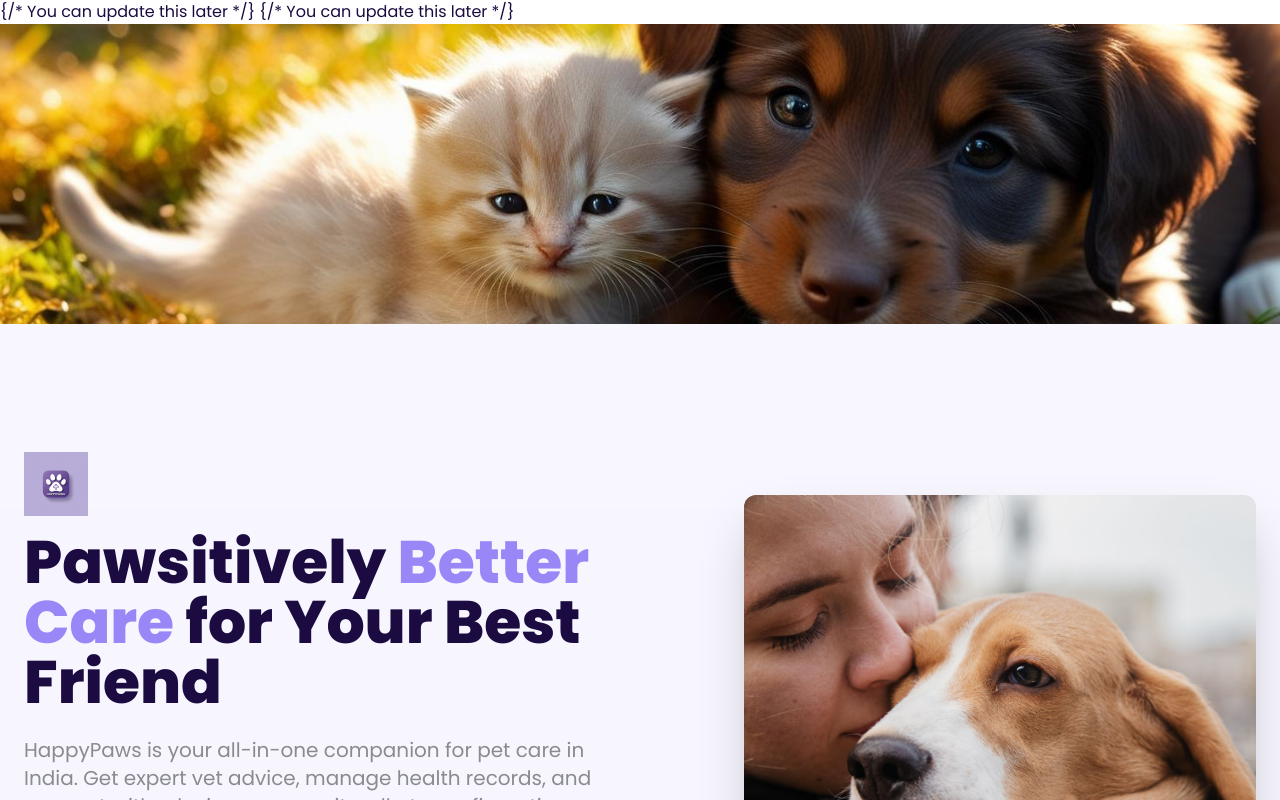
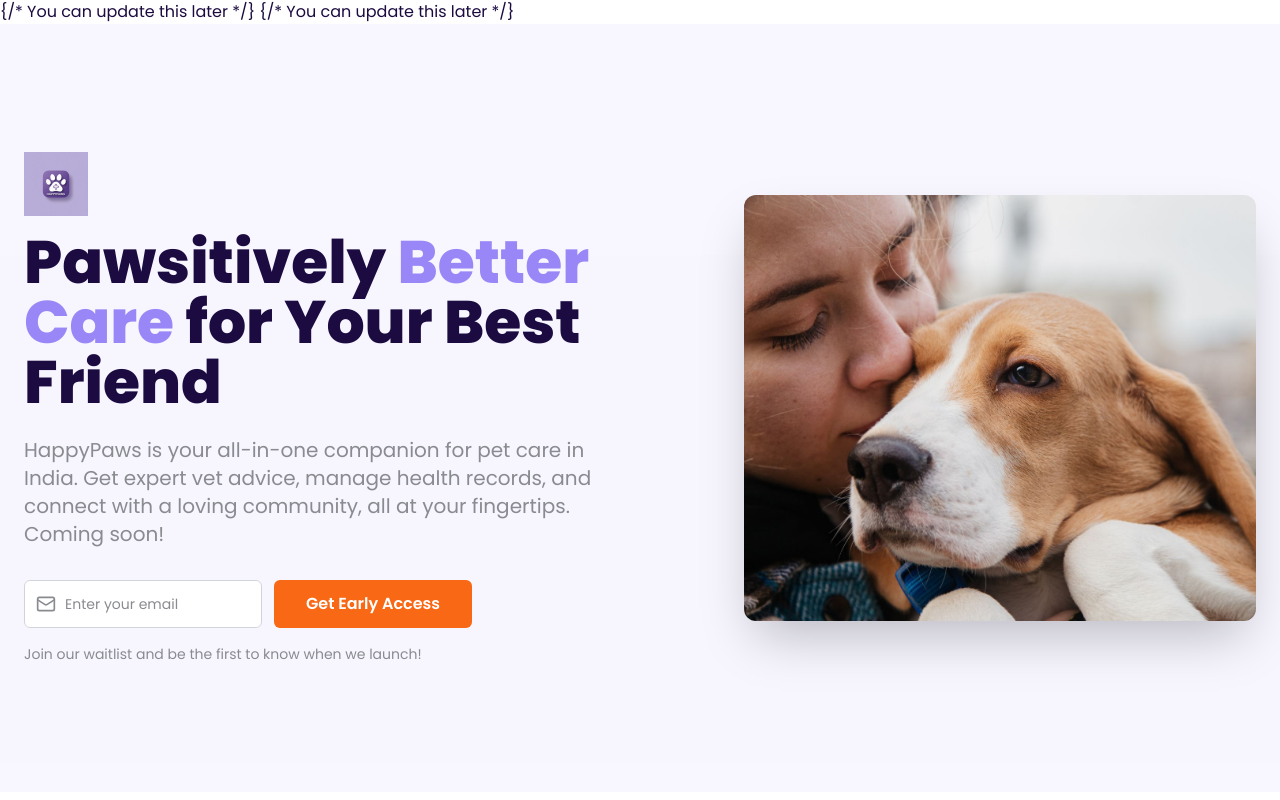
Before and after one commit to palomasharma/pawsitive-landing-india, a React (Vite) app: page / in a window 1280 px wide. Shown: the top 800 px of the page. Built offline with nearby package versions, Linux system fonts and the light colour scheme.

Commit message:
Visual edit in Lovable
Edited UI in Lovable

```diff
--- a/src/components/Header.tsx
+++ b/src/components/Header.tsx
@@ -1,18 +1,10 @@
-
 import React from 'react';
 // import Logo from './icons/Logo'; // No longer needed for this header type
 // import { Button } from './ui/button'; // Example if we add a CTA later
 
 const Header = () => {
-  return (
-    <header className="w-full">
-      <img
-        src="/lovable-uploads/a8279ebf-b2f1-4f3f-99da-590469f90996.png"
-        alt="A cute kitten and puppy lying together in the grass"
-        className="w-full h-auto object-cover"
-        style={{ maxHeight: '300px' }} // Limiting height to prevent it from being too large
-      />
-    </header>
-  );
+  return <header className="w-full">
+
+    </header>;
 };
 export default Header;
```
